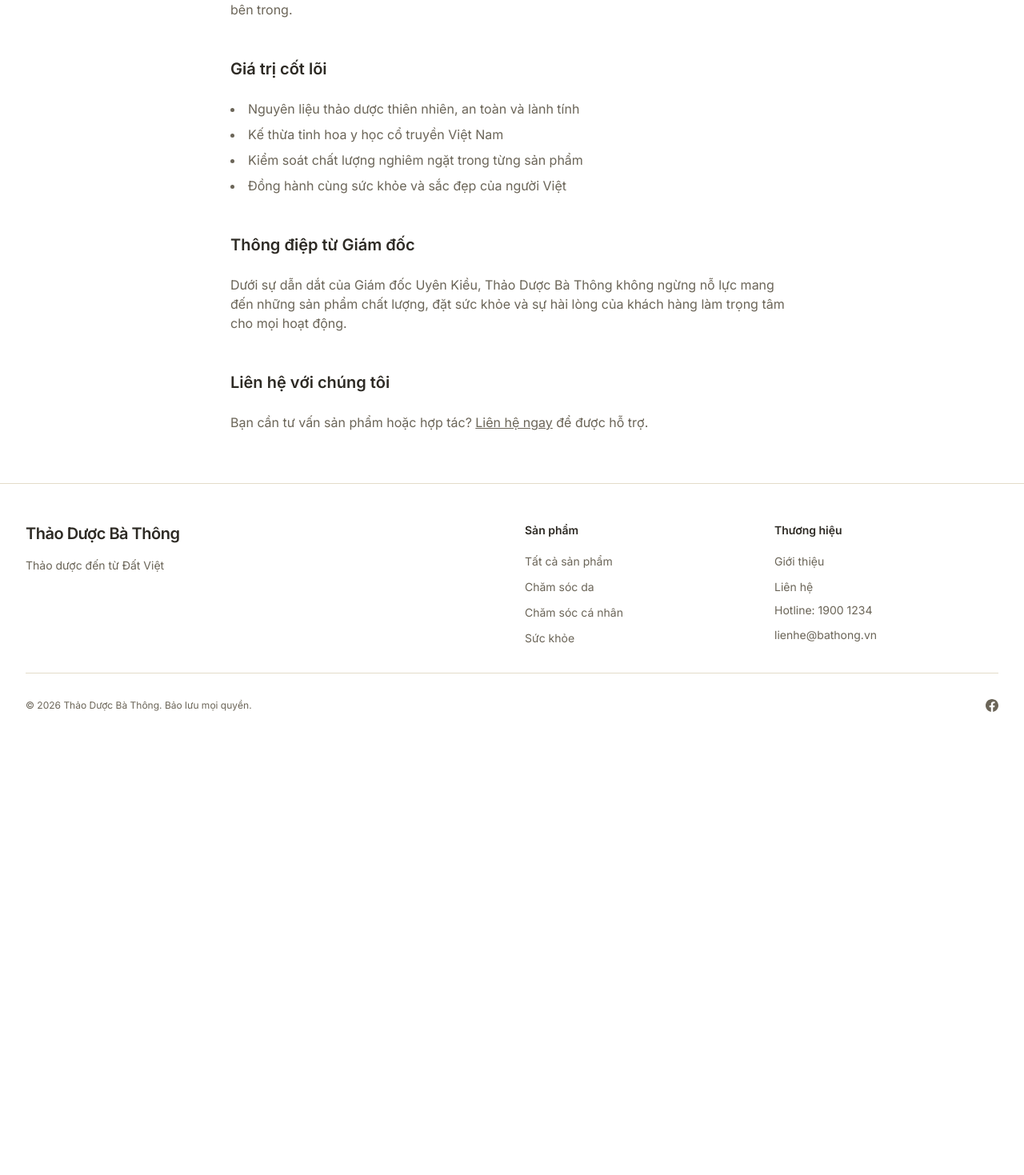
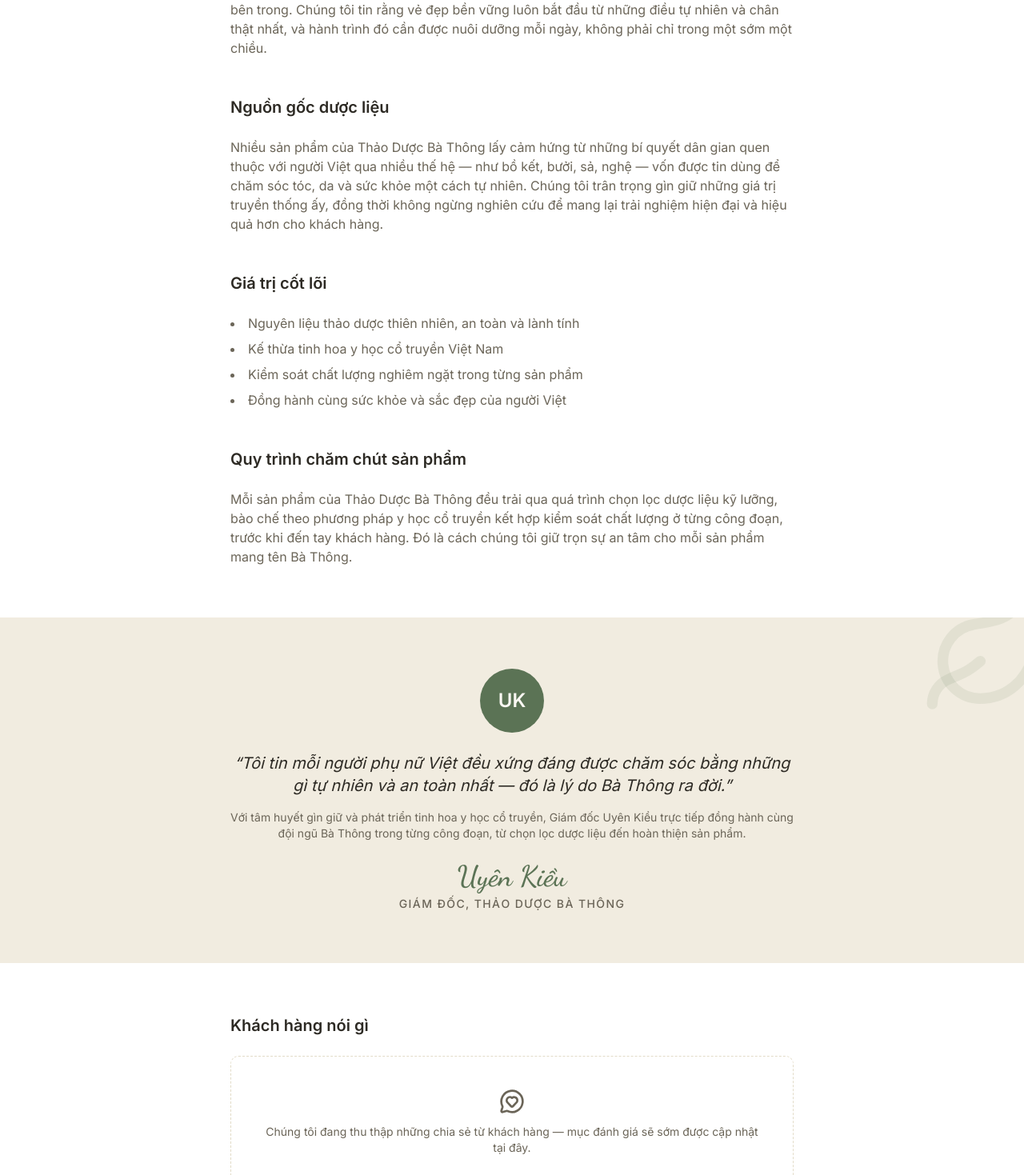
Before and after one commit to xuanTruongIT04/ba-thong-uyen-kieu, a Next.js app: page /about in a window 1280 px wide. Shown: the part 381-1850 px from the top of the page at 80% size. Before the commit the page ends 1319 px from the top, so only its background shows below. Built offline with nearby package versions, Linux system fonts and the light colour scheme; no server answers.

Commit message:
feat: enhance brand storytelling and add director's signature across the site

```diff
--- a/src/app/(store)/[slug]/product-detail-view.tsx
+++ b/src/app/(store)/[slug]/product-detail-view.tsx
@@ -193,7 +193,10 @@
           )}
 
           {/* CTA đặt hàng (Phase 1 — chưa có giỏ hàng/thanh toán online) */}
-          <div className="flex flex-col gap-3 sm:flex-row">
+          <p className="mt-2 text-sm text-muted-foreground">
+            Được chọn lọc và chăm chút tỉ mỉ, gửi đến tận tay bạn.
+          </p>
+          <div className="mt-3 flex flex-col gap-3 sm:flex-row">
             <Button size="lg" className="w-full sm:flex-1" disabled={!inStock} asChild>
               <Link href="/contact">
                 {inStock ? "Liên hệ đặt hàng" : "Tạm hết hàng"}
--- a/src/app/(store)/about/page.tsx
+++ b/src/app/(store)/about/page.tsx
@@ -1,6 +1,8 @@
 import type { Metadata } from "next"
 import Link from "next/link"
+import { MessageCircleHeart } from "lucide-react"
 import { siteConfig } from "@/lib/config"
+import { DirectorSignature } from "@/components/layout/director-signature"
 
 export const metadata: Metadata = {
   title: "Giới thiệu",
@@ -9,6 +11,7 @@
 
 export default function AboutPage() {
   return (
+    <div className="flex flex-col">
       <div className="mx-auto max-w-3xl px-4 py-16 sm:px-6 lg:px-8">
         <h1 className="text-3xl font-bold tracking-tight">
           Về {siteConfig.name}
@@ -23,7 +26,23 @@
           <p>
             Với triết lý <em>“Thảo dược đến từ Đất Việt”</em>, mỗi sản phẩm là sự
             chắt lọc từ nguồn dược liệu quý của thiên nhiên — từ chăm sóc da, chăm
-          sóc cá nhân đến các sản phẩm hỗ trợ sức khỏe từ bên trong.
+            sóc cá nhân đến các sản phẩm hỗ trợ sức khỏe từ bên trong. Chúng tôi tin
+            rằng vẻ đẹp bền vững luôn bắt đầu từ những điều tự nhiên và chân thật
+            nhất, và hành trình đó cần được nuôi dưỡng mỗi ngày, không phải chỉ
+            trong một sớm một chiều.
+
+          </p>
+
+          <h2 className="!mt-12 text-xl font-semibold text-foreground">
+            Nguồn gốc dược liệu
+          </h2>
+          <p>
+            Nhiều sản phẩm của {siteConfig.name} lấy cảm hứng từ những bí quyết dân
+            gian quen thuộc với người Việt qua nhiều thế hệ — như bồ kết, bưởi, sả,
+            nghệ — vốn được tin dùng để chăm sóc tóc, da và sức khỏe một cách tự
+            nhiên. Chúng tôi trân trọng gìn giữ những giá trị truyền thống ấy, đồng
+            thời không ngừng nghiên cứu để mang lại trải nghiệm hiện đại và hiệu
+            quả hơn cho khách hàng.
           </p>
 
           <h2 className="!mt-12 text-xl font-semibold text-foreground">
@@ -37,20 +56,37 @@
           </ul>
 
           <h2 className="!mt-12 text-xl font-semibold text-foreground">
-          Thông điệp từ Giám đốc
+            Quy trình chăm chút sản phẩm
           </h2>
           <p>
-          Dưới sự dẫn dắt của {siteConfig.owner.title} {siteConfig.owner.name},
-          {" "}
-          {siteConfig.name} không ngừng nỗ lực mang đến những sản phẩm chất lượng,
-          đặt sức khỏe và sự hài lòng của khách hàng làm trọng tâm cho mọi hoạt
-          động.
+            Mỗi sản phẩm của {siteConfig.name} đều trải qua quá trình chọn lọc dược
+            liệu kỹ lưỡng, bào chế theo phương pháp y học cổ truyền kết hợp kiểm
+            soát chất lượng ở từng công đoạn, trước khi đến tay khách hàng. Đó là
+            cách chúng tôi giữ trọn sự an tâm cho mỗi sản phẩm mang tên Bà Thông.
           </p>
+        </div>
+      </div>
+
+      {/* Thông điệp từ Giám đốc */}
+      <DirectorSignature />
+
+      {/* Khách hàng nói gì — placeholder, chưa có dữ liệu thật */}
+      <div className="mx-auto max-w-3xl px-4 py-16 sm:px-6 lg:px-8">
+        <h2 className="text-xl font-semibold text-foreground">
+          Khách hàng nói gì
+        </h2>
+        <div className="mt-6 flex flex-col items-center gap-3 rounded-lg border border-dashed p-10 text-center">
+          <MessageCircleHeart className="h-8 w-8 text-muted-foreground" />
+          <p className="text-sm text-muted-foreground">
+            Chúng tôi đang thu thập những chia sẻ từ khách hàng — mục đánh giá sẽ
+            sớm được cập nhật tại đây.
+          </p>
+        </div>
 
         <h2 className="!mt-12 text-xl font-semibold text-foreground">
           Liên hệ với chúng tôi
         </h2>
-        <p>
+        <p className="mt-6 text-muted-foreground">
           Bạn cần tư vấn sản phẩm hoặc hợp tác?{" "}
           <Link href="/contact" className="underline hover:text-foreground">
             Liên hệ ngay
--- a/src/app/globals.css
+++ b/src/app/globals.css
@@ -26,6 +26,7 @@
   --font-sans: var(--font-inter), "Inter", ui-sans-serif, system-ui, sans-serif;
   --font-mono: ui-monospace, SFMono-Regular, Menlo, Consolas, monospace;
   --font-heading: var(--font-sans);
+  --font-signature: var(--font-dancing-script), cursive;
   --color-sidebar-ring: var(--sidebar-ring);
   --color-sidebar-border: var(--sidebar-border);
   --color-sidebar-accent-foreground: var(--sidebar-accent-foreground);
--- a/src/app/layout.tsx
+++ b/src/app/layout.tsx
@@ -1,5 +1,5 @@
 import type { Metadata } from "next"
-import { Inter } from "next/font/google"
+import { Inter, Dancing_Script } from "next/font/google"
 import { NextIntlClientProvider } from "next-intl"
 import { getLocale, getMessages } from "next-intl/server"
 import { Toaster } from "sonner"
@@ -9,6 +9,13 @@
 const inter = Inter({
   variable: "--font-inter",
   subsets: ["latin", "vietnamese"],
+})
+
+// Dùng riêng cho chữ ký/trích dẫn của Giám đốc — không áp cho toàn site.
+const dancingScript = Dancing_Script({
+  variable: "--font-dancing-script",
+  subsets: ["latin", "vietnamese"],
+  weight: ["600", "700"],
 })
 
 export const metadata: Metadata = {
@@ -53,7 +60,10 @@
   const messages = await getMessages()
 
   return (
-    <html lang={locale} className={`${inter.variable} h-full antialiased`}>
+    <html
+      lang={locale}
+      className={`${inter.variable} ${dancingScript.variable} h-full antialiased`}
+    >
       <body className="min-h-full flex flex-col bg-white">
         <script
           type="application/ld+json"
--- /dev/null
+++ b/src/components/layout/director-signature.tsx
@@ -0,0 +1,52 @@
+import Image from "next/image"
+import { Leaf } from "lucide-react"
+import { siteConfig } from "@/lib/config"
+
+function getInitials(name: string) {
+  return name
+    .split(" ")
+    .map((w) => w[0])
+    .join("")
+    .toUpperCase()
+}
+
+export function DirectorSignature() {
+  const { owner } = siteConfig
+
+  return (
+    <section className="relative overflow-hidden bg-muted">
+      <Leaf
+        className="pointer-events-none absolute -right-8 -top-8 h-40 w-40 text-primary/10"
+        aria-hidden="true"
+      />
+      <div className="relative mx-auto max-w-3xl px-4 py-16 text-center sm:px-6 lg:px-8">
+        {owner.photo ? (
+          <div className="relative mx-auto h-20 w-20 overflow-hidden rounded-full border-2 border-card shadow-sm">
+            <Image
+              src={owner.photo}
+              alt={owner.name}
+              fill
+              className="object-cover"
+              sizes="80px"
+            />
+          </div>
+        ) : (
+          <div className="mx-auto flex h-20 w-20 items-center justify-center rounded-full bg-primary text-2xl font-semibold text-primary-foreground">
+            {getInitials(owner.name)}
+          </div>
+        )}
+
+        <blockquote className="mt-6 text-lg italic text-foreground sm:text-xl">
+          &ldquo;{owner.quote}&rdquo;
+        </blockquote>
+
+        <p className="mt-4 text-sm text-muted-foreground">{owner.bio}</p>
+
+        <p className="mt-6 font-signature text-4xl text-primary">{owner.name}</p>
+        <p className="mt-1 text-sm font-medium uppercase tracking-widest text-muted-foreground">
+          {owner.title}, {siteConfig.name}
+        </p>
+      </div>
+    </section>
+  )
+}
--- a/src/components/layout/footer.tsx
+++ b/src/components/layout/footer.tsx
@@ -28,6 +28,12 @@
             </Link>
             <p className="mt-4 max-w-sm text-sm text-muted-foreground">
               {siteConfig.tagline}
+            </p>
+            <p className="mt-4 text-sm text-muted-foreground">
+              Sáng lập &amp; điều hành bởi {siteConfig.owner.title}{" "}
+              <span className="font-signature text-lg text-primary">
+                {siteConfig.owner.name}
+              </span>
             </p>
           </div>
 
--- a/src/lib/config.ts
+++ b/src/lib/config.ts
@@ -10,10 +10,15 @@
   description:
     "Thảo Dược Bà Thông — thương hiệu chăm sóc sức khỏe và sắc đẹp từ thảo dược thiên nhiên Việt Nam. Sản phẩm an toàn, lành tính, kế thừa tinh hoa y học cổ truyền.",
 
-  // Chủ sở hữu
+  // Chủ sở hữu — quote/bio dùng cho khối "chữ ký" trên trang chủ/Giới thiệu/footer
   owner: {
     name: "Uyên Kiều",
     title: "Giám đốc",
+    quote:
+      "Tôi tin mỗi người phụ nữ Việt đều xứng đáng được chăm sóc bằng những gì tự nhiên và an toàn nhất — đó là lý do Bà Thông ra đời.",
+    bio: "Với tâm huyết gìn giữ và phát triển tinh hoa y học cổ truyền, Giám đốc Uyên Kiều trực tiếp đồng hành cùng đội ngũ Bà Thông trong từng công đoạn, từ chọn lọc dược liệu đến hoàn thiện sản phẩm.",
+    // Ảnh chân dung thật — cập nhật khi có. Để trống thì site hiển thị avatar chữ cái đầu.
+    photo: "",
   },
 
   // Thanh thông báo trên cùng (để "" nếu muốn ẩn)
```
Also changed, not shown: src/app/(store)/contact/page.tsx (+46 -0 lines), src/app/(store)/page.tsx (+23 -3 lines), 1 other file (tests, documents, lock files or other folders). Lines whose indentation alone changed are shown as unchanged.
